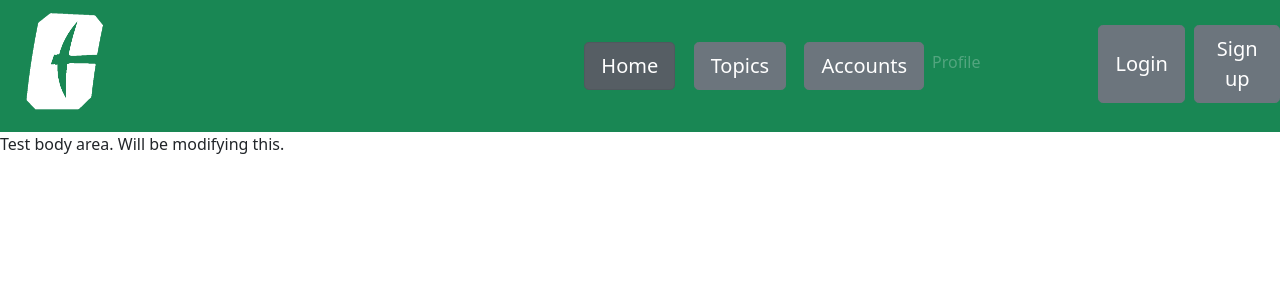
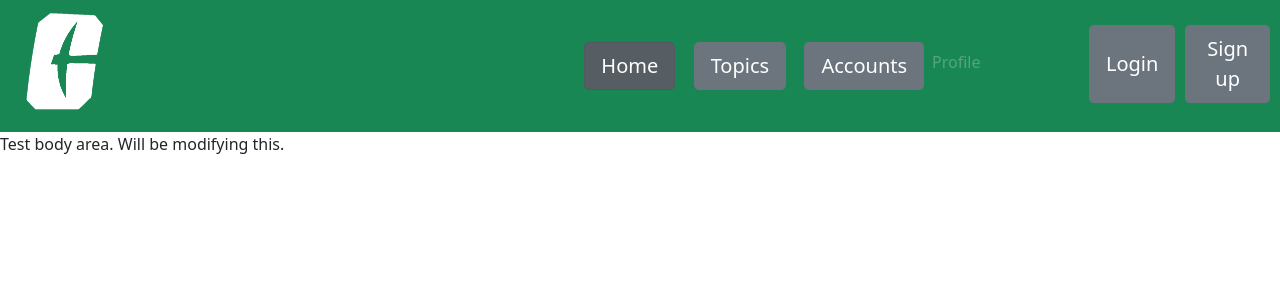
Before and after one commit to mdiaz94/thecap, a Flask app: page /index in a window 1280 px wide. Shown: the top 300 px of the page. Run offline with Flask 2, Linux system fonts and the light colour scheme; some libraries are stand-ins or nearby versions.

Commit message:
small css adjustment

```diff
--- a/static/style.css
+++ b/static/style.css
@@ -2,5 +2,5 @@
     margin-left: 5%;
 }
 .btn-margin-right {
-    margin-right: 2px;
+    margin-right: 5%;
 }
--- a/templates/index.html
+++ b/templates/index.html
@@ -72,8 +72,8 @@
       <!--  HTML for login button goes here -->
     <div class="collapse navbar-collapse" id="navbarSupportedContent">
       <div class="navbar-nav ms-auto mb-2 mb-lg-1">
-        <button type="button" class="btn btn-secondary btn-lg btn-margin-left">Login</button>
-        <button type="button" class="btn btn-secondary btn-lg btn-margin-left">Sign up</button>
+        <button type="button" class="btn btn-secondary btn-lg btn-margin-right">Login</button>
+        <button type="button" class="btn btn-secondary btn-lg btn-margin-right">Sign up</button>
 
         <!-- This is where we can add more links if need be -->
 
```
